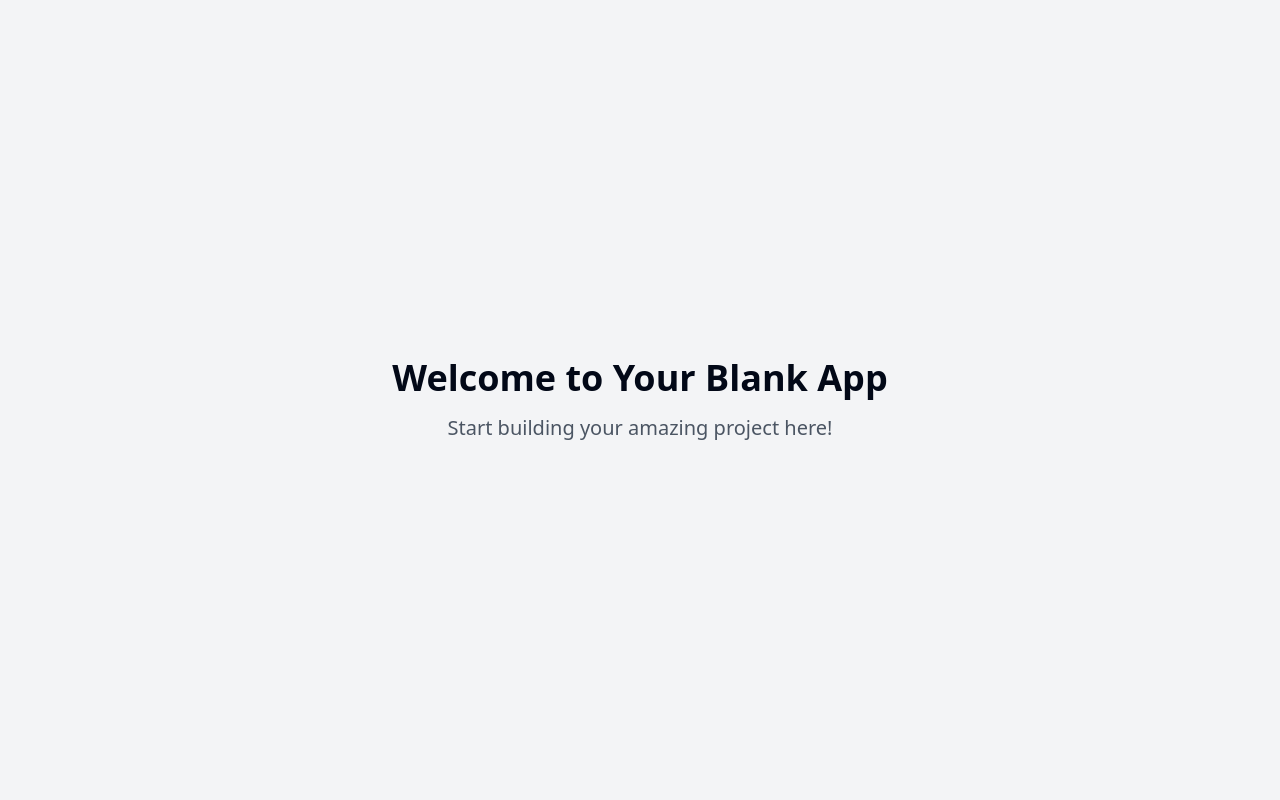
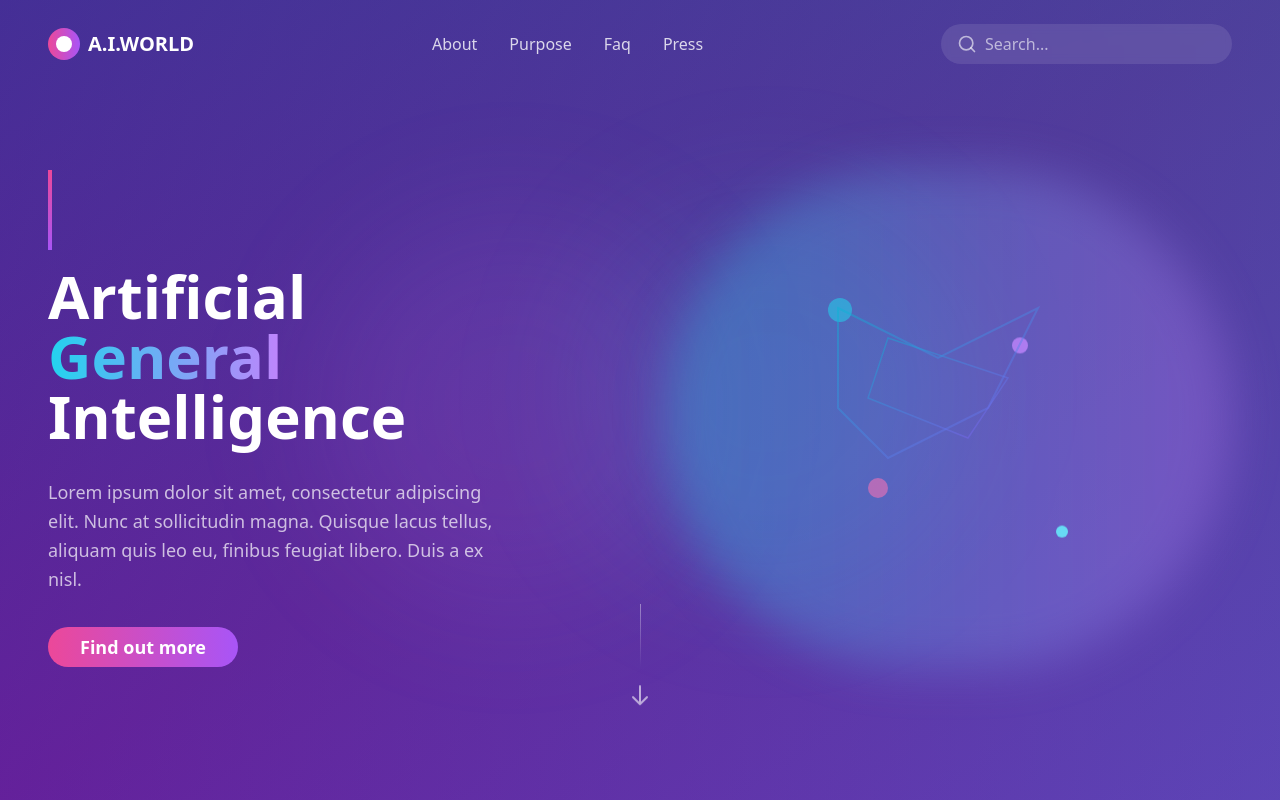
Before and after one commit to godflixx/page-from-idea, a React (Vite) app: page / in a window 1280 px wide. Built offline with nearby package versions, Linux system fonts and the light colour scheme.

Commit message:
Create website based on image
Implement the website based on the provided image.

```diff
--- /dev/null
+++ b/src/components/AIVisualization.tsx
@@ -0,0 +1,17 @@
+
+const AIVisualization = () => {
+  return (
+    <div className="absolute bottom-10 left-1/2 transform -translate-x-1/2">
+      <div className="flex flex-col items-center space-y-4 text-white/60">
+        <div className="w-px h-16 bg-gradient-to-b from-white/40 to-transparent"></div>
+        <div className="animate-bounce">
+          <svg className="w-6 h-6" fill="none" stroke="currentColor" viewBox="0 0 24 24">
+            <path strokeLinecap="round" strokeLinejoin="round" strokeWidth={2} d="M19 14l-7 7m0 0l-7-7m7 7V3" />
+          </svg>
+        </div>
+      </div>
+    </div>
+  );
+};
+
+export default AIVisualization;
--- /dev/null
+++ b/src/components/HeroSection.tsx
@@ -0,0 +1,74 @@
+
+import { Button } from "@/components/ui/button";
+
+const HeroSection = () => {
+  return (
+    <div className="container mx-auto px-6 lg:px-12 py-20">
+      <div className="grid lg:grid-cols-2 gap-12 items-center">
+        {/* Left Content */}
+        <div className="space-y-8">
+          <div className="space-y-4">
+            <div className="w-1 h-20 bg-gradient-to-b from-pink-500 to-purple-500"></div>
+            <h1 className="text-5xl lg:text-6xl font-bold text-white leading-tight">
+              Artificial<br />
+              <span className="text-transparent bg-clip-text bg-gradient-to-r from-cyan-400 to-purple-400">
+                General
+              </span><br />
+              Intelligence
+            </h1>
+          </div>
+
+          <p className="text-white/70 text-lg leading-relaxed max-w-md">
+            Lorem ipsum dolor sit amet, consectetur adipiscing elit. Nunc at sollicitudin magna.
+            Quisque lacus tellus, aliquam quis leo eu, finibus feugiat libero. Duis a ex nisl.
+          </p>
+
+          <Button className="bg-gradient-to-r from-pink-500 to-purple-500 hover:from-pink-600 hover:to-purple-600 text-white px-8 py-3 rounded-full text-lg font-semibold transition-all duration-300 transform hover:scale-105">
+            Find out more
+          </Button>
+        </div>
+
+        {/* Right Content - AI Brain Visualization */}
+        <div className="relative">
+          <div className="relative w-full h-96 lg:h-[500px]">
+            {/* Brain silhouette */}
+            <div className="absolute inset-0 bg-gradient-to-r from-cyan-400/30 to-purple-400/30 rounded-full blur-xl"></div>
+
+            {/* Geometric patterns */}
+            <div className="absolute inset-0 flex items-center justify-center">
+              <div className="relative w-80 h-80">
+                {/* Animated geometric shapes */}
+                <div className="absolute top-10 left-10 w-6 h-6 bg-cyan-400 rounded-full opacity-60 animate-pulse"></div>
+                <div className="absolute top-20 right-20 w-4 h-4 bg-purple-400 rounded-full opacity-80 animate-bounce"></div>
+                <div className="absolute bottom-20 left-20 w-5 h-5 bg-pink-400 rounded-full opacity-70 animate-pulse"></div>
+                <div className="absolute bottom-10 right-10 w-3 h-3 bg-cyan-300 rounded-full opacity-90 animate-bounce"></div>
+
+                {/* Neural network lines */}
+                <svg className="absolute inset-0 w-full h-full" viewBox="0 0 320 320">
+                  <defs>
+                    <linearGradient id="lineGradient" x1="0%" y1="0%" x2="100%" y2="100%">
+                      <stop offset="0%" stopColor="#06b6d4" stopOpacity="0.6" />
+                      <stop offset="100%" stopColor="#8b5cf6" stopOpacity="0.6" />
+                    </linearGradient>
+                  </defs>
+                  <path d="M50 50 L150 100 L250 50 L200 150 L100 200 L50 150 Z"
+                        stroke="url(#lineGradient)"
+                        strokeWidth="2"
+                        fill="none"
+                        className="animate-pulse" />
+                  <path d="M100 80 L220 120 L180 180 L80 140 Z"
+                        stroke="url(#lineGradient)"
+                        strokeWidth="1.5"
+                        fill="none"
+                        className="animate-pulse" />
+                </svg>
+              </div>
+            </div>
+          </div>
+        </div>
+      </div>
+    </div>
+  );
+};
+
+export default HeroSection;
--- /dev/null
+++ b/src/components/Navigation.tsx
@@ -0,0 +1,42 @@
+
+import { Button } from "@/components/ui/button";
+import { Search, Menu } from "lucide-react";
+
+const Navigation = () => {
+  return (
+    <nav className="flex items-center justify-between p-6 lg:px-12">
+      {/* Logo */}
+      <div className="flex items-center space-x-2">
+        <div className="w-8 h-8 bg-gradient-to-r from-pink-500 to-purple-500 rounded-full flex items-center justify-center">
+          <div className="w-4 h-4 bg-white rounded-full"></div>
+        </div>
+        <span className="text-white text-xl font-bold">A.I.WORLD</span>
+      </div>
+
+      {/* Desktop Navigation */}
+      <div className="hidden lg:flex items-center space-x-8">
+        <a href="#" className="text-white/80 hover:text-white transition-colors">About</a>
+        <a href="#" className="text-white/80 hover:text-white transition-colors">Purpose</a>
+        <a href="#" className="text-white/80 hover:text-white transition-colors">Faq</a>
+        <a href="#" className="text-white/80 hover:text-white transition-colors">Press</a>
+      </div>
+
+      {/* Search and Menu */}
+      <div className="flex items-center space-x-4">
+        <div className="hidden md:flex items-center bg-white/10 backdrop-blur-sm rounded-full px-4 py-2">
+          <Search className="w-5 h-5 text-white/60 mr-2" />
+          <input
+            type="text"
+            placeholder="Search..."
+            className="bg-transparent text-white placeholder-white/60 outline-none"
+          />
+        </div>
+        <Button variant="ghost" size="icon" className="text-white lg:hidden">
+          <Menu className="w-6 h-6" />
+        </Button>
+      </div>
+    </nav>
+  );
+};
+
+export default Navigation;
--- a/src/pages/Index.tsx
+++ b/src/pages/Index.tsx
@@ -1,11 +1,22 @@
-// Update this page (the content is just a fallback if you fail to update the page)
+
+import Navigation from "@/components/Navigation";
+import HeroSection from "@/components/HeroSection";
+import AIVisualization from "@/components/AIVisualization";
 
 const Index = () => {
   return (
-    <div className="min-h-screen flex items-center justify-center bg-gray-100">
-      <div className="text-center">
-        <h1 className="text-4xl font-bold mb-4">Welcome to Your Blank App</h1>
-        <p className="text-xl text-gray-600">Start building your amazing project here!</p>
+    <div className="min-h-screen bg-gradient-to-br from-indigo-900 via-purple-900 to-purple-800 relative overflow-hidden">
+      {/* Background effects */}
+      <div className="absolute inset-0 bg-gradient-to-r from-purple-600/20 to-cyan-400/20"></div>
+      <div className="absolute inset-0">
+        <div className="absolute top-1/4 right-1/4 w-96 h-96 bg-cyan-400/10 rounded-full blur-3xl"></div>
+        <div className="absolute bottom-1/4 left-1/4 w-96 h-96 bg-purple-400/10 rounded-full blur-3xl"></div>
+      </div>
+
+      <div className="relative z-10">
+        <Navigation />
+        <HeroSection />
+        <AIVisualization />
       </div>
     </div>
   );
```
